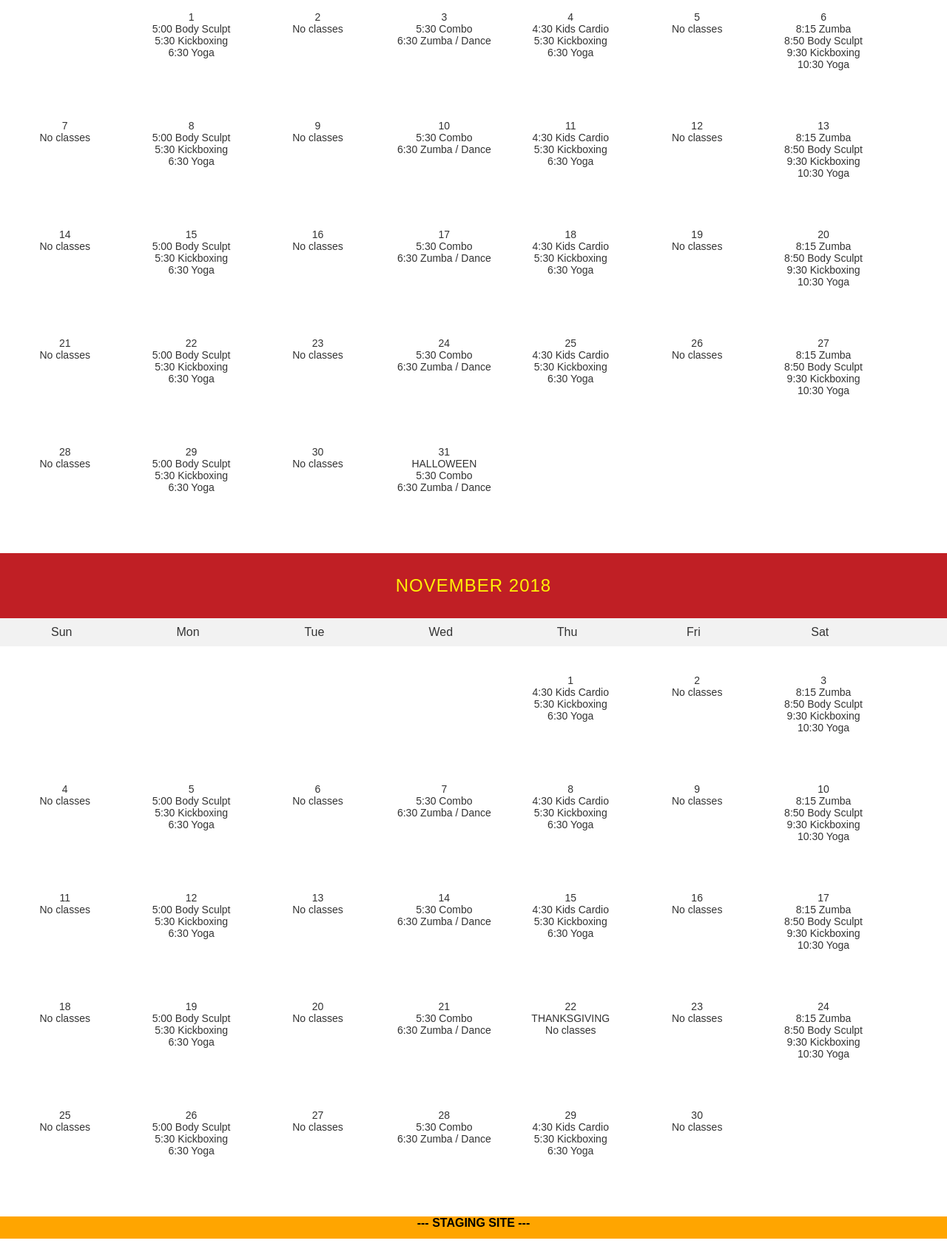
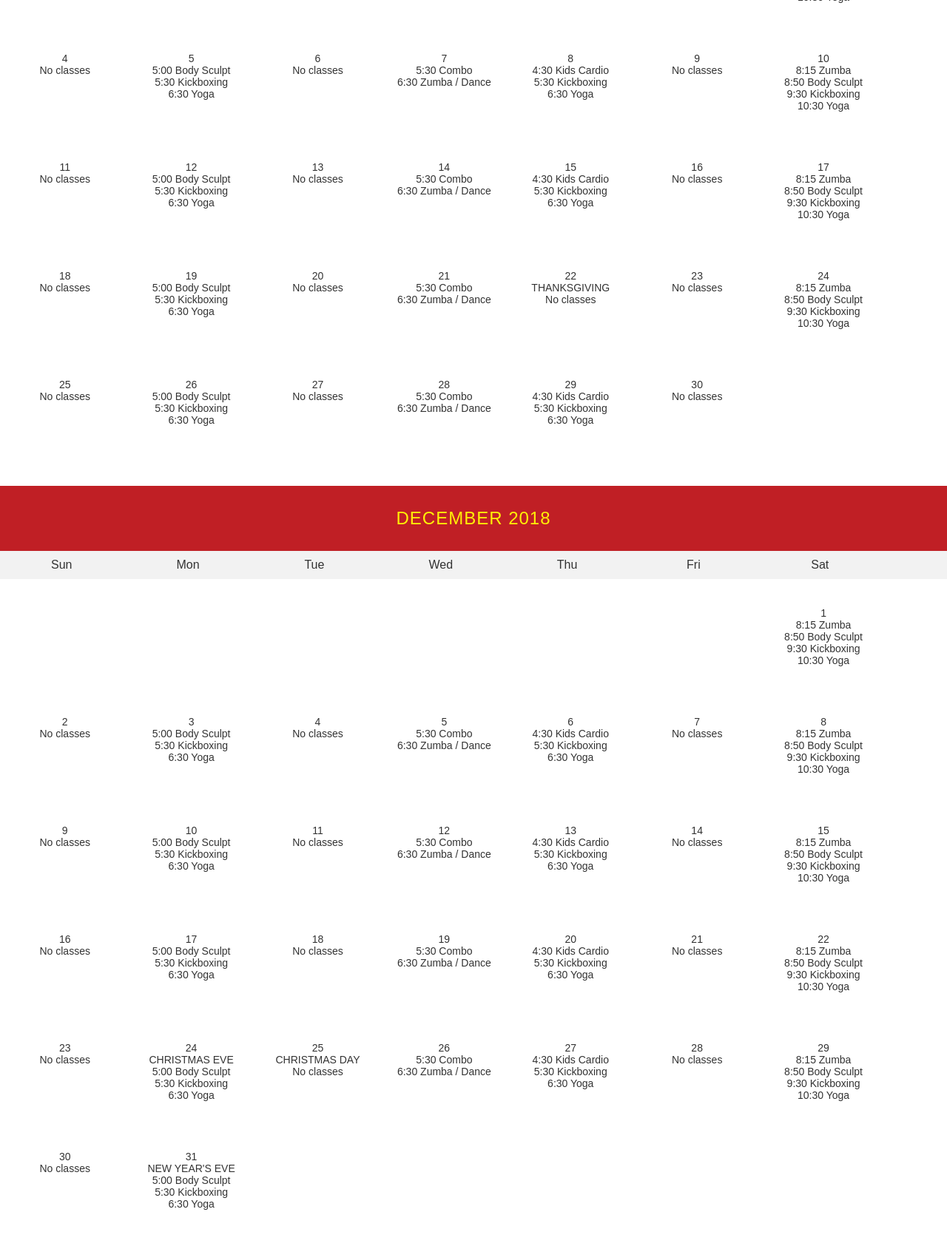
Before and after one commit to scull1916/BFFLLC, a plain HTML site: page calendar.html in a window 1280 px wide. Shown: the part 474-2163 px from the top of the page at 74% size. Drawn offline with Linux system fonts and the light colour scheme.

Commit message:
update calendar page with December

```diff
--- a/bff.css
+++ b/bff.css
@@ -1,7 +1,7 @@
 
 
 /* Formatting for masthead sitting behind logo */
-.masthead {
+.masthead .navbar {
   width: auto;
   height: 30vh;
   background-color: white;
@@ -9,10 +9,16 @@
   flex-flow: nowrap;
   justify-content: center;
   margin-left: 0;
+  position: fixed;
+  /* left: 0;
+  right: 0; */
 }
 /* work on setting logo & nav postion so that it is fixed at the top of each page */
 #bfflogo, #staging {
   flex: 0 1 auto;
+  /* position: fixed; */
+  left: 0;
+  right: 0;
 
 }
 
@@ -219,7 +225,7 @@ body {
   background-color: #160633;
   color: white;
   font-weight: bold;
-  height: 75vh;
+  height: 85vh;
   width: 100%;
   /* align-items: center; */
 
--- a/calendar.html
+++ b/calendar.html
@@ -30,199 +30,6 @@
             <div class="nav"><a href="#" class="navlink">Contact</a></div>
     </div>
 
-    <!-- Calendar title and link to class descriptions -->
-    <div class="alert alert-light" role="alert">
-
-      <!-- set up the calendar header -->
-    <div class="month">
-        <ul>
-            <li>October  2018</li>
-        </ul>
-    </div>
-
-  <!-- set up the days of the week -->
-  <div class="week">
-    <ul class="weekdays">
-        <li>Sun</li>
-        <li>Mon</li>
-        <li>Tue</li>
-        <li>Wed</li>
-        <li>Thu</li>
-        <li>Fri</li>
-        <li>Sat</li>
-    </ul>
-  </div>
-  <!-- set up calendar dates -->
-  <ul class="days">
-    <!-- <li class="empty">99 </li>
-    <li class="empty">99 </li>
-    <li class="empty">99 </li>
-    <li class="empty">99 </li>
-    <li class="empty">99 </li> -->
-    <div class="container">
-        <li class="empty">99</li>
-
-        <li>1
-            <div class="pm">5:00 Body Sculpt</div>
-            <div class="pm">5:30 Kickboxing</div>
-            <div class="am">6:30 Yoga</div>
-        </li>
-
-        <li>2
-            <div class="noclass">No classes</div>
-        </li>
-
-        <li>3
-            <div class="pm">5:30 Combo</div>
-            <div class="pm">6:30  Zumba / Dance</div>
-        </li>
-
-        <li>4
-            <div class="pm">4:30 Kids Cardio</div>
-            <div class="pm">5:30 Kickboxing</div>
-            <div class="am">6:30 Yoga</div>
-        </li>
-
-        <li>5
-            <div class="noclass">No classes</div>
-        </li>
-
-        <li>6
-            <div class="am">8:15 Zumba</div>
-            <div class="am">8:50 Body Sculpt</div>
-            <div class="am">9:30 Kickboxing</div>
-            <div class="am">10:30 Yoga</div>
-        </li>
-
-        <li>7
-            <div class="noclass">No classes</div>
-        </li>
-
-        <li>8
-            <div class="pm">5:00 Body Sculpt</div>
-            <div class="pm">5:30 Kickboxing</div>
-            <div class="am">6:30 Yoga</div>
-        </li>
-
-        <li>9
-            <div class="noclass">No classes</div>
-        </li>
-
-        <li>10
-            <div class="pm">5:30 Combo</div>
-            <div class="pm">6:30  Zumba / Dance</div>
-        </li>
-
-        <li>11
-            <div class="pm">4:30 Kids Cardio</div>
-            <div class="pm">5:30 Kickboxing</div>
-            <div class="am">6:30 Yoga</div>
-        </li>
-
-        <li>12
-            <div class="noclass">No classes</div>
-        </li>
-
-        <li>13
-            <div class="am">8:15 Zumba</div>
-            <div class="am">8:50 Body Sculpt</div>
-            <div class="am">9:30 Kickboxing</div>
-            <div class="am">10:30 Yoga</div>
-        </li>
-
-        <li>14
-            <div class="noclass">No classes</div>
-        </li>
-
-        <li>15
-            <div class="pm">5:00 Body Sculpt</div>
-            <div class="pm">5:30 Kickboxing</div>
-            <div class="am">6:30 Yoga</div>
-        </li>
-
-        <li>16
-            <div class="noclass">No classes</div>
-        </li>
-
-        <li>17
-            <div class="pm">5:30 Combo</div>
-            <div class="pm">6:30  Zumba / Dance</div>
-        </li>
-
-        <li>18
-            <div class="pm">4:30 Kids Cardio</div>
-            <div class="pm">5:30 Kickboxing</div>
-            <div class="am">6:30 Yoga</div>
-        </li>
-
-        <li>19
-            <div class="noclass">No classes</div>
-        </li>
-
-        <li>20
-            <div class="am">8:15 Zumba</div>
-            <div class="am">8:50 Body Sculpt</div>
-            <div class="am">9:30 Kickboxing</div>
-            <div class="am">10:30 Yoga</div>
-        </li>
-
-        <li>21
-            <div class="noclass">No classes</div>
-        </li>
-
-        <li>22
-            <div class="pm">5:00 Body Sculpt</div>
-            <div class="pm">5:30 Kickboxing</div>
-            <div class="am">6:30 Yoga</div>
-        </li>
-
-        <li>23
-            <div class="noclass">No classes</div>
-        </li>
-
-        <li>24
-            <div class="pm">5:30 Combo</div>
-            <div class="pm">6:30  Zumba / Dance</div>
-        </li>
-
-        <li>25
-            <div class="pm">4:30 Kids Cardio</div>
-            <div class="pm">5:30 Kickboxing</div>
-            <div class="am">6:30 Yoga</div>
-        </li>
-
-        <li>26
-            <div class="noclass">No classes</div>
-        </li>
-
-        <li>27
-            <div class="am">8:15 Zumba</div>
-            <div class="am">8:50 Body Sculpt</div>
-            <div class="am">9:30 Kickboxing</div>
-            <div class="am">10:30 Yoga</div>
-        </li>
-
-        <li>28
-            <div class="noclass">No classes</div>
-        </li>
-
-        <li>29
-            <div class="pm">5:00 Body Sculpt</div>
-            <div class="pm">5:30 Kickboxing</div>
-            <div class="am">6:30 Yoga</div>
-        </li>
-
-        <li>30
-            <div class="noclass">No classes</div>
-        </li>
-
-        <li>31
-            <div class="holiday">HALLOWEEN</div>
-            <div class="pm">5:30 Combo</div>
-            <div class="pm">6:30  Zumba / Dance</div>
-        </li>
-    </div>
-  </ul>
 
   <!-- set up the calendar header -->
   <div class="month">
@@ -416,6 +223,205 @@
     </div>
 </ul>
 
+    <!-- Calendar title and link to class descriptions -->
+    <div class="alert alert-light" role="alert">
+
+      <!-- set up the calendar header -->
+    <div class="month">
+        <ul>
+            <li>December  2018</li>
+        </ul>
+    </div>
+
+  <!-- set up the days of the week -->
+  <div class="week">
+    <ul class="weekdays">
+        <li>Sun</li>
+        <li>Mon</li>
+        <li>Tue</li>
+        <li>Wed</li>
+        <li>Thu</li>
+        <li>Fri</li>
+        <li>Sat</li>
+    </ul>
+  </div>
+  <!-- set up calendar dates -->
+  <ul class="days">
+
+    <div class="container">
+        <li class="empty">99</li>
+        <li class="empty">99 </li>
+        <li class="empty">99 </li>
+        <li class="empty">99 </li>
+        <li class="empty">99 </li>
+        <li class="empty">99 </li>
+
+        <li>1 <!-- Saturday-->
+            <div class="am">8:15 Zumba</div>
+            <div class="am">8:50 Body Sculpt</div>
+            <div class="am">9:30 Kickboxing</div>
+            <div class="am">10:30 Yoga</div>
+        </li>
+
+        <li>2 <!-- Sunday-->
+            <div class="noclass">No classes</div>
+        </li>
+
+        <li>3 <!-- Monday-->
+            <div class="pm">5:00 Body Sculpt</div>
+            <div class="pm">5:30 Kickboxing</div>
+            <div class="am">6:30 Yoga</div>
+        </li>
+
+        <li>4 <!-- Tuesday-->
+            <div class="noclass">No classes</div>
+        </li>
+
+        <li>5 <!-- Wednesday-->
+            <div class="pm">5:30 Combo</div>
+            <div class="pm">6:30  Zumba / Dance</div>
+        </li>
+
+        <li>6 <!-- Thursday-->
+            <div class="pm">4:30 Kids Cardio</div>
+            <div class="pm">5:30 Kickboxing</div>
+            <div class="am">6:30 Yoga</div>
+        </li>
+
+        <li>7 <!-- Friday-->
+            <div class="noclass">No classes</div>
+        </li>
+
+        <li>8 <!-- Saturday-->
+            <div class="am">8:15 Zumba</div>
+            <div class="am">8:50 Body Sculpt</div>
+            <div class="am">9:30 Kickboxing</div>
+            <div class="am">10:30 Yoga</div>
+        </li>
+
+        <li>9 <!-- Sunday-->
+            <div class="noclass">No classes</div>
+        </li>
+
+        <li>10 <!-- Monday-->
+            <div class="pm">5:00 Body Sculpt</div>
+            <div class="pm">5:30 Kickboxing</div>
+            <div class="am">6:30 Yoga</div>
+        </li>
+
+        <li>11 <!-- Tuesday-->
+            <div class="noclass">No classes</div>
+        </li>
+
+        <li>12 <!-- Wednesday-->
+            <div class="pm">5:30 Combo</div>
+            <div class="pm">6:30  Zumba / Dance</div>
+        </li>
+
+        <li>13 <!-- Thursday-->
+            <div class="pm">4:30 Kids Cardio</div>
+            <div class="pm">5:30 Kickboxing</div>
+            <div class="am">6:30 Yoga</div>
+        </li>
+
+        <li>14 <!-- Friday-->
+            <div class="noclass">No classes</div>
+        </li>
+
+        <li>15 <!-- Saturday-->
+            <div class="am">8:15 Zumba</div>
+            <div class="am">8:50 Body Sculpt</div>
+            <div class="am">9:30 Kickboxing</div>
+            <div class="am">10:30 Yoga</div>
+        </li>
+
+        <li>16 <!-- Sunday-->
+            <div class="noclass">No classes</div>
+        </li>
+
+        <li>17 <!-- Monday-->
+            <div class="pm">5:00 Body Sculpt</div>
+            <div class="pm">5:30 Kickboxing</div>
+            <div class="am">6:30 Yoga</div>
+        </li>
+
+        <li>18 <!-- Tuesday-->
+            <div class="noclass">No classes</div>
+        </li>
+
+        <li>19 <!-- Wednesday-->
+            <div class="pm">5:30 Combo</div>
+            <div class="pm">6:30  Zumba / Dance</div>
+        </li>
+
+        <li>20 <!-- Thursday-->
+            <div class="pm">4:30 Kids Cardio</div>
+            <div class="pm">5:30 Kickboxing</div>
+            <div class="am">6:30 Yoga</div>
+        </li>
+
+        <li>21 <!-- Friday-->
+            <div class="noclass">No classes</div>
+        </li>
+
+        <li>22 <!-- Saturday-->
+            <div class="am">8:15 Zumba</div>
+            <div class="am">8:50 Body Sculpt</div>
+            <div class="am">9:30 Kickboxing</div>
+            <div class="am">10:30 Yoga</div>
+        </li>
+
+        <li>23 <!-- Sunday-->
+            <div class="noclass">No classes</div>
+        </li>
+
+        <li>24 <!-- Monday-->
+            <div class="holiday">CHRISTMAS EVE</div>
+            <div class="pm">5:00 Body Sculpt</div>
+            <div class="pm">5:30 Kickboxing</div>
+            <div class="am">6:30 Yoga</div>
+        </li>
+
+        <li>25 <!-- Tuesday-->
+            <div class="holiday">CHRISTMAS DAY</div>
+            <div class="noclass">No classes</div>
+        </li>
+
+        <li>26 <!-- Wednesday-->
+            <div class="pm">5:30 Combo</div>
+            <div class="pm">6:30  Zumba / Dance</div>
+        </li>
+
+        <li>27 <!-- Thursday-->
+            <div class="pm">4:30 Kids Cardio</div>
+            <div class="pm">5:30 Kickboxing</div>
+            <div class="am">6:30 Yoga</div>
+        </li>
+
+        <li>28 <!-- Friday-->
+            <div class="noclass">No classes</div>
+        </li>
+
+        <li>29 <!-- Saturday-->
+            <div class="am">8:15 Zumba</div>
+            <div class="am">8:50 Body Sculpt</div>
+            <div class="am">9:30 Kickboxing</div>
+            <div class="am">10:30 Yoga</div>
+        </li>
+
+        <li>30 <!-- Sunday-->
+            <div class="noclass">No classes</div>
+        </li>
+
+        <li>31 <!-- Monday-->
+            <div class="holiday">NEW YEAR'S EVE</div>
+            <div class="pm">5:00 Body Sculpt</div>
+            <div class="pm">5:30 Kickboxing</div>
+            <div class="am">6:30 Yoga</div>
+        </li>
+    </div>
+  </ul>
+
     <footer id="staging">--- STAGING SITE ---</footer>
 
 
```
Also changed, not shown: index.html (+1 -1 lines).
